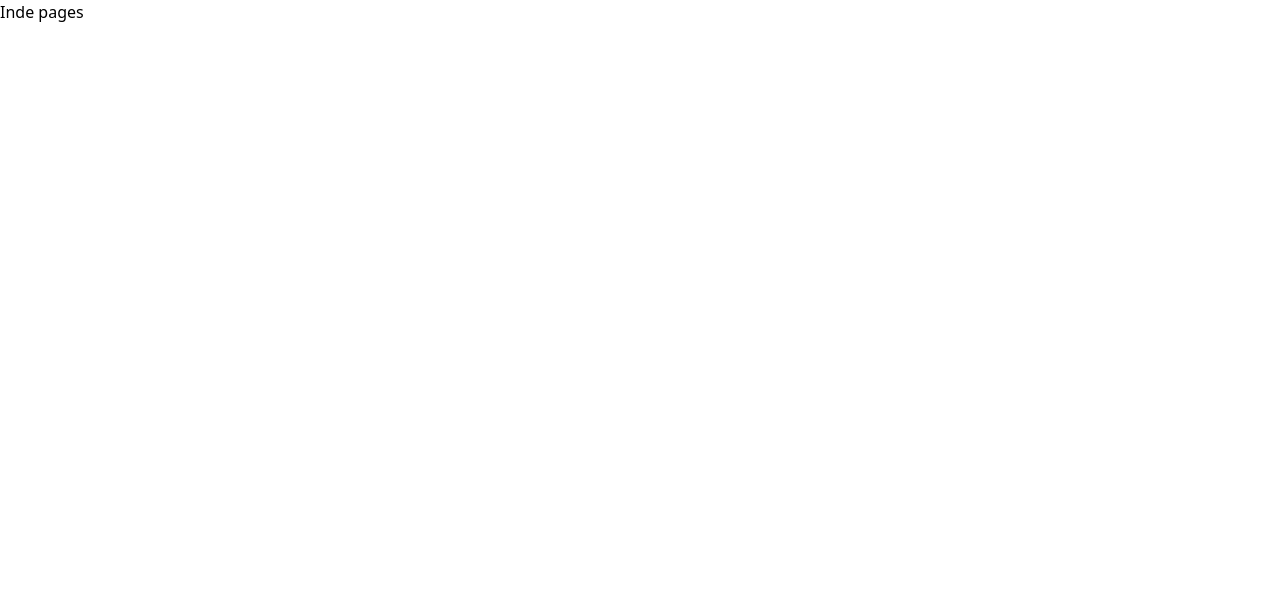
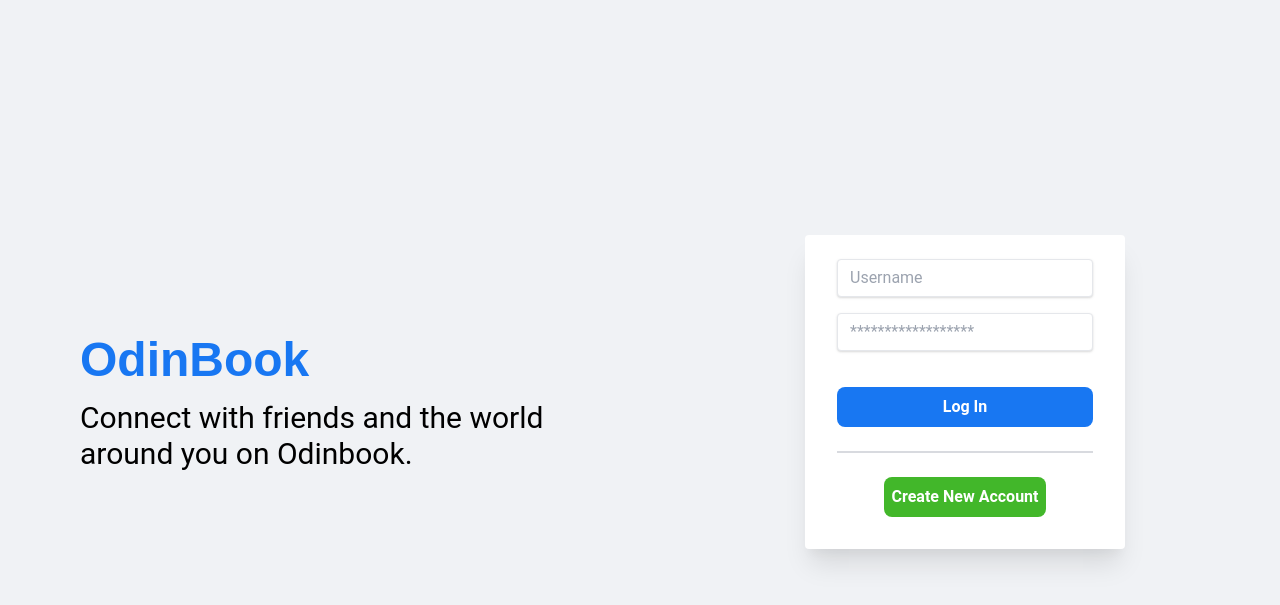
Before and after one commit to salvillalon45/OdinBookClient-theOdinProject, a Gatsby site: page / in a window 1280 px wide. Built offline with nearby package versions, Linux system fonts and the light colour scheme; Gatsby itself is replaced by a stand-in of ours.

```diff
--- /dev/null
+++ b/src/components/IndexPageContent/AuthForm/AuthForm.tsx
@@ -0,0 +1,56 @@
+import React from 'react';
+import Button from '../../Reusable/Button';
+
+function AuthForm(): React.ReactElement {
+	// const { username } = props;
+
+	return (
+		<div className='authFormWrapperContainer m-auto w-full max-w-xs my-9'>
+			<form className='authFormContainer bg-white shadow-xl rounded px-8 pt-6 pb-8 mb-4'>
+				<div className='formInputsContainer -mb-6'>
+					<div className='mb-4'>
+						<input
+							className='shadow appearance-none border font-roboto rounded w-full py-2 px-3 text-gray-700 leading-tight focus:outline-none focus:shadow-outline'
+							id='username'
+							name='username'
+							type='text'
+							placeholder='Username'
+							// value={username}
+							// onChange={(event) => props.handleChange(event)}
+						/>
+					</div>
+
+					<div className='mb-6'>
+						<input
+							className='shadow appearance-none border font-roboto rounded w-full py-2 px-3 text-gray-700 mb-3 leading-tight focus:outline-none focus:shadow-outline'
+							id='password'
+							name='password'
+							type='password'
+							placeholder='******************'
+							// onChange={(event) => props.handleChange(event)}
+						/>
+					</div>
+				</div>
+
+				<div className='buttonContainer mb-6'>
+					<Button
+						color='bg-blue'
+						buttonMessage='Log In'
+						width='w-full'
+					/>
+				</div>
+
+				<hr className='h-0.5 bg-grey border-none' />
+
+				<div className='buttonContainer flex'>
+					<Button
+						color='bg-green'
+						buttonMessage='Create New Account'
+					/>
+				</div>
+			</form>
+		</div>
+	);
+}
+
+export default AuthForm;
--- /dev/null
+++ b/src/components/IndexPageContent/AuthForm/index.ts
@@ -0,0 +1,3 @@
+import AuthForm from './AuthForm';
+
+export default AuthForm;
--- /dev/null
+++ b/src/components/IndexPageContent/IndexPageContent.tsx
@@ -0,0 +1,86 @@
+import React from 'react';
+import { navigate } from 'gatsby-link';
+import IntroHeader from './IntroHeader';
+import AuthForm from './AuthForm';
+// import Errors from '../Reusable/Errors';
+// import {
+// 	executeRESTMethod,
+// 	checkUserLoggedIn,
+// 	checkForErrors
+// } from '../../lib/utils';
+
+function IndexPageContent(): React.ReactElement {
+	// const [username, setUsername] = React.useState('');
+	// const [password, setPassword] = React.useState('');
+	// const [errors, setErrors] = React.useState(null);
+
+	// React.useEffect(() => {
+	// 	if (checkUserLoggedIn()) {
+	// 		navigate('/dashboard');
+	// 	}
+	// });
+
+	// async function handleSubmit(usernameTest) {
+	// 	const authData = { username: usernameTest, password };
+
+	// 	if (
+	// 		process.env.GATSBY_USER === usernameTest &&
+	// 		process.env.GATSBY_PASSWORD === password
+	// 	) {
+	// 		const loginData = await executeRESTMethod(
+	// 			'post',
+	// 			authData,
+	// 			'log-in'
+	// 		);
+
+	// 		checkForErrors(loginData, setErrors);
+
+	// 		const { user, token } = loginData;
+	// 		const { username, _id: user_ref } = user;
+
+	// 		localStorage.setItem(
+	// 			'user',
+	// 			JSON.stringify({ username, user_ref })
+	// 		);
+	// 		localStorage.setItem('token', token);
+
+	// 		setUsername('');
+	// 		setPassword('');
+	// 		navigate('/dashboard');
+	// 	} else {
+	// 		checkForErrors(
+	// 			{ errors: ['Incorrect Username and Password'] },
+	// 			setErrors
+	// 		);
+	// 	}
+	// }
+
+	// function handleChange(event) {
+	// 	const { name, value } = event.target;
+
+	// 	if (name === 'username') {
+	// 		setUsername(value);
+	// 	} else {
+	// 		setPassword(value);
+	// 	}
+	// }
+
+	return (
+		<div className='indexPageContentContainer h-screen flex justify-center items-center'>
+			<div className='grid grid-cols-2 gap-5 items-center'>
+				<IntroHeader />
+
+				<AuthForm
+				// handleSubmit={handleSubmit}
+				// handleChange={handleChange}
+				// username={username}
+				// password={password}
+				/>
+			</div>
+
+			{/* {errors && <Errors errors={errors} />} */}
+		</div>
+	);
+}
+
+export default IndexPageContent;
--- /dev/null
+++ b/src/components/IndexPageContent/IntroHeader/IntroHeader.tsx
@@ -0,0 +1,16 @@
+import React from 'react';
+
+const IntroHeader = () => {
+	return (
+		<div className='introHeaderContainer pt-16 pb-10 ml-20'>
+			<h1 className='font-semibold text-blue font-heebo lg:text-5xl sm:text-4xl text-2xl pb-4'>
+				OdinBook
+			</h1>
+			<p className='font-roboto lg:text-3xl sm:text-2xl text-xl pb-4'>
+				Connect with friends and the world around you on Odinbook.
+			</p>
+		</div>
+	);
+};
+
+export default IntroHeader;
--- /dev/null
+++ b/src/components/IndexPageContent/IntroHeader/index.ts
@@ -0,0 +1,3 @@
+import IntroHeader from './IntroHeader';
+
+export default IntroHeader;
--- /dev/null
+++ b/src/components/IndexPageContent/index.ts
@@ -0,0 +1,3 @@
+import IndexPageContent from './IndexPageContent';
+
+export default IndexPageContent;
--- /dev/null
+++ b/src/components/Reusable/Button/Button.tsx
@@ -0,0 +1,48 @@
+import React from 'react';
+import { navigate } from 'gatsby';
+
+type ButtonProps = {
+	buttonMessage: string;
+	color?: string;
+	width?: string;
+};
+
+function Button(props: ButtonProps): React.ReactElement {
+	const { buttonMessage, width } = props;
+	const color = props.color ?? 'bg-linearBlue';
+
+	// function buttonAction() {
+	// 	if (
+	// 		buttonMessage === 'Go Back' ||
+	// 		buttonMessage === 'Go Back To Dashboard'
+	// 	) {
+	// 		return navigate('/dashboard');
+	// 	} else if (buttonMessage === 'Update Post') {
+	// 		return navigate(props.path + '?update');
+	// 	} else if (buttonMessage === 'Create a New Post') {
+	// 		return navigate(props.path + '?create');
+	// 	} else if (buttonMessage === 'Submit') {
+	// 		return props.handleSubmit();
+	// 	} else if (buttonMessage === 'Go Back To Post') {
+	// 		return navigate(props.path);
+	// 	} else if (buttonMessage === 'Log In') {
+	// 		return navigate(props.path);
+	// 	} else if (buttonMessage === 'Delete Post') {
+	// 		return props.handlePostDelete();
+	// 	} else if (buttonMessage === 'Delete Comment') {
+	// 		return props.handleCommentDelete();
+	// 	}
+	// }
+
+	return (
+		<button
+			type='button'
+			className={`font-roboto font-bold p-2 ${width} rounded-lg text-white ${color} text-center mt-6 m-auto`}
+			// onClick={() => buttonAction()}
+		>
+			{buttonMessage}
+		</button>
+	);
+}
+
+export default Button;
--- /dev/null
+++ b/src/components/Reusable/Button/index.ts
@@ -0,0 +1,3 @@
+import Button from './Button';
+
+export default Button;
--- a/src/pages/index.tsx
+++ b/src/pages/index.tsx
@@ -2,7 +2,7 @@
 import * as React from 'react';
 import Layout from '../components/Layout';
 // import Seo from '../components/Seo';
-// import IndexPageContent from '../components/IndexPageContent';
+import IndexPageContent from '../components/IndexPageContent';
 
 function IndexPage(): React.ReactNode {
 	// const IndexPage: React.FC<PageProps> = () => {
@@ -11,10 +11,9 @@
 	return (
 		<Layout id={id}>
 			<section>
-				<h1>Inde pages</h1>
 				{/* <Seo title='Welcome Back' /> */}
 
-				{/* <IndexPageContent /> */}
+				<IndexPageContent />
 			</section>
 		</Layout>
 	);
--- a/src/styles/global.css
+++ b/src/styles/global.css
@@ -5,7 +5,7 @@
 @tailwind utilities;
 
 /* Fonts */
-@import url('https://fonts.googleapis.com/css2?family=Lato&family=Lora:wght@500&display=swap');
+@import url('https://fonts.googleapis.com/css2?family=Heebo:wght@900&family=Roboto&display=swap');
 
 /* Icons */
 /* -------------------------------------- */
@@ -30,6 +30,7 @@
 	padding: 0;
 	box-sizing: border-box;
 	height: 100%;
+	background-color: #f0f2f5;
 }
 
 #gatsby-focus-wrapper,
--- a/tailwind.config.js
+++ b/tailwind.config.js
@@ -2,11 +2,24 @@
 	purge: ['./src/**/*.{js,jsx,ts,tsx}'],
 	darkMode: false, // or 'media' or 'class'
 	theme: {
+		backgroundColor: {
+			blue: '#1877F2',
+			greyBackground: '#f0f2f5',
+			green: '#42b72a',
+			greyHover: '#e4e6e9',
+			white: '#ffffff',
+			grey: '#d8dadf'
+		},
+		textColor: {
+			blue: '#1877F2',
+			grey: '#d8dadf',
+			white: '#ffffff'
+		},
 		fontFamily: {
-			montserrat: ['Montserrat, sans-serif'],
-			rammetto: ['Rammetto One, cursive']
+			heebo: ['Heebo, sans-serif'],
+			roboto: ['Roboto, sans-serif']
 		},
-		extend: {}
+		backgroundImage: {}
 	},
 	variants: {
 		extend: {}
```
Also changed, not shown: README.md.
